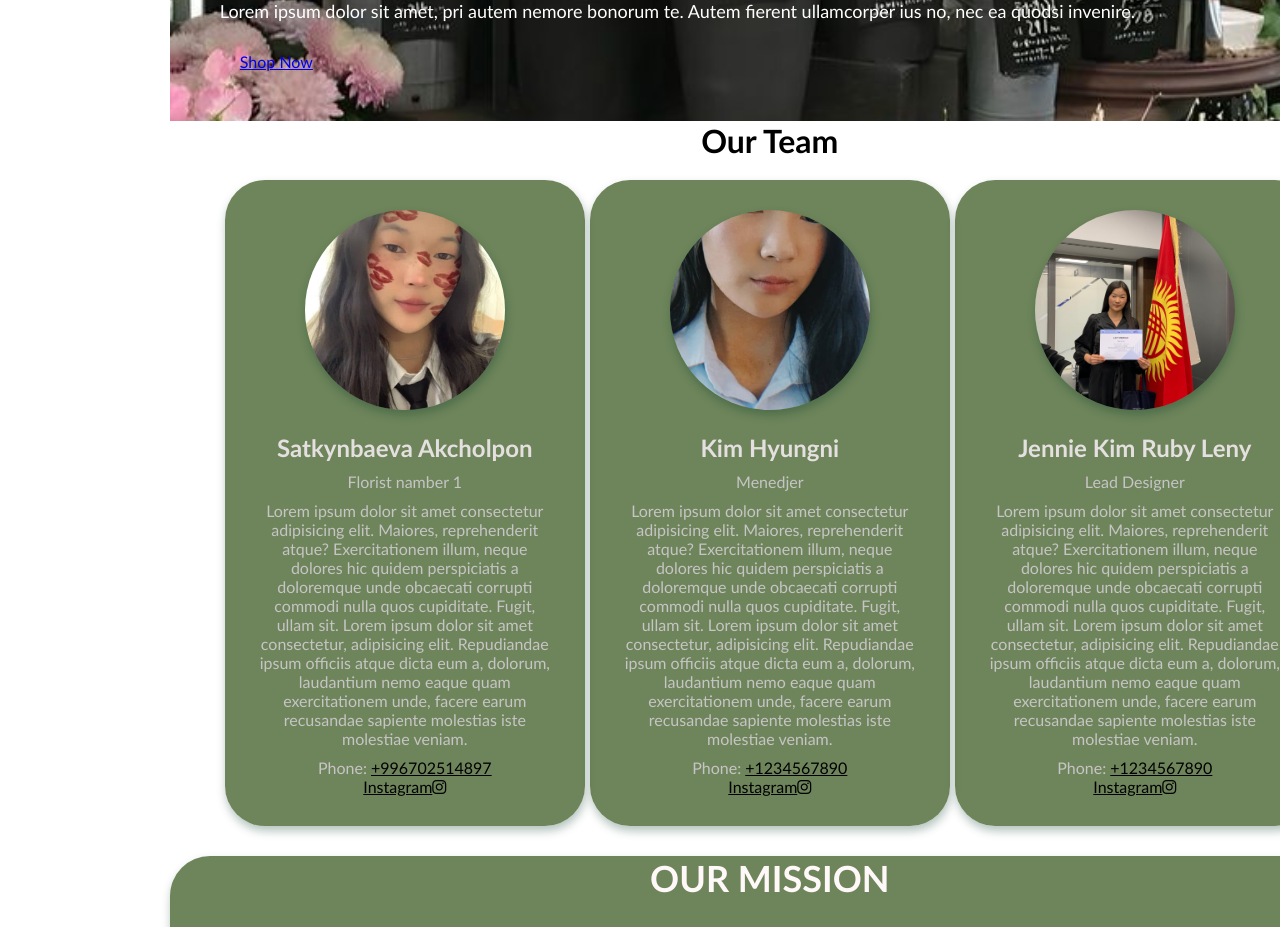
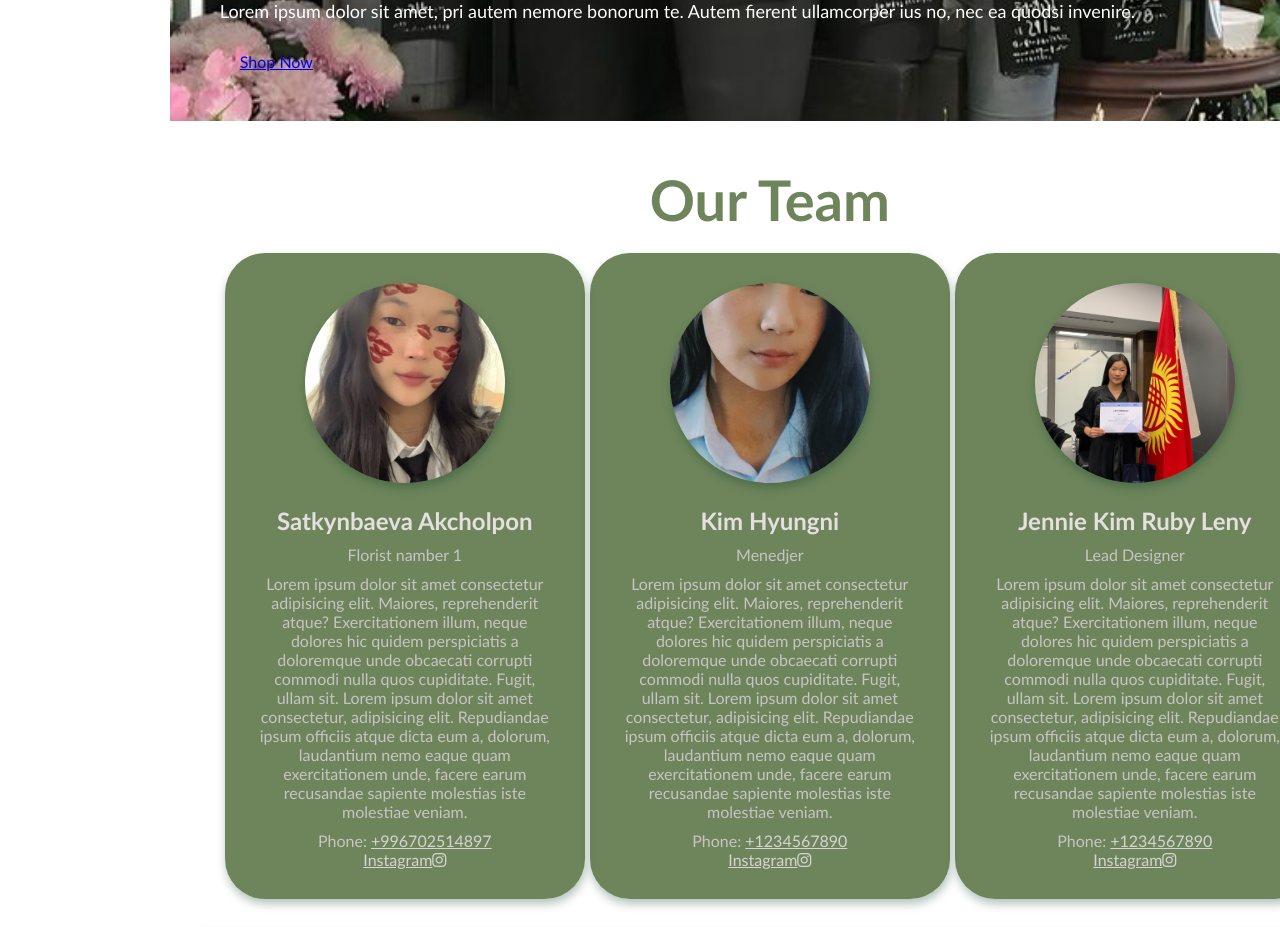
Before and after one commit to akchokpon/diplomwork-mainn, a React (Create React App) app: page /about in a window 1280 px wide. Shown: the part 640-1567 px from the top of the page. Built offline with nearby package versions, Linux system fonts and the light colour scheme; no server answers; the database is empty; a web font is replaced by a local one.

Commit message:
add and change about css

```diff
--- a/src/pages/About.css
+++ b/src/pages/About.css
@@ -11,9 +11,11 @@
   }
 
   .About h1 {
+    font-size: 56px;
     text-align: center;
-    color: black;
-  }
+    color: #27490bab;
+    padding-top: 45px;
+}
   .confirmation {
     position: absolute;
     margin-top: -20px;
@@ -106,18 +108,20 @@
     opacity: 0;
     transform: translateY(-50px);
     animation: slideInDown 1s ease forwards;
+    padding-top: 20px;
   }
 
   .mission-text {
     opacity: 0;
     transform: translateY(50px);
     animation: slideInUp 1s ease forwards;
+    padding-bottom: 20px;
   }
   .link-instagram{
-    color: black;
+    color: rgb(212, 212, 212);
   }
   .nomer{
-    color: black;
+    color: rgb(212, 212, 212);
   }
   /* animation keyframes */
   @keyframes slideInDown {
```
